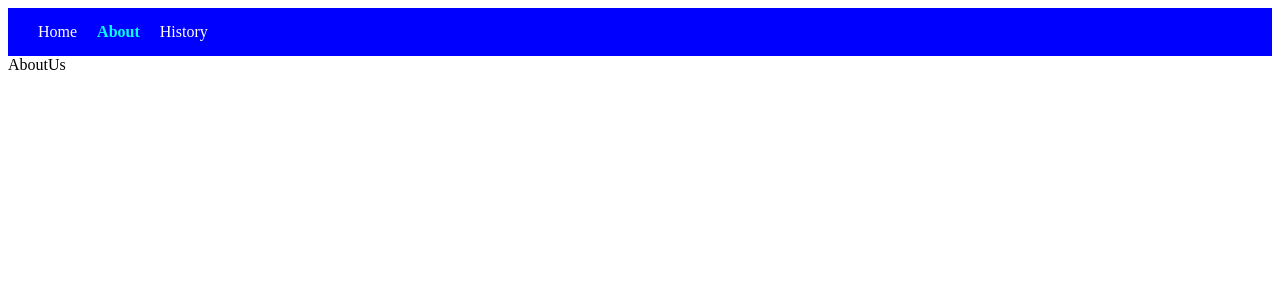
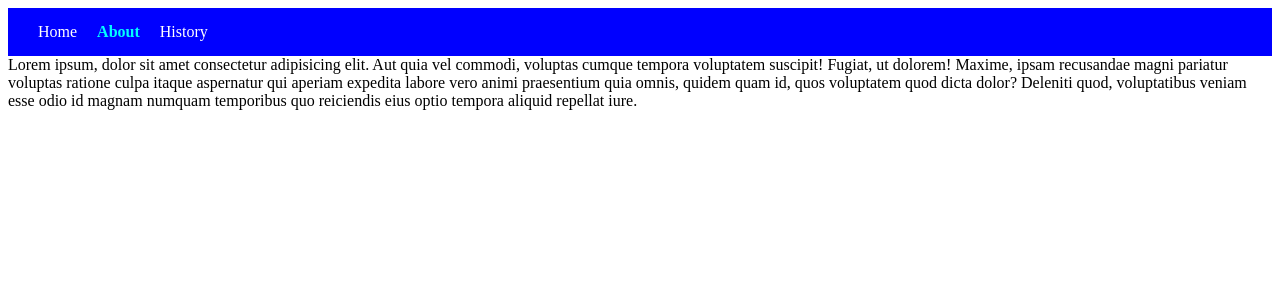
Before and after one commit to furkansylu97/ReactJs_Projects, a React (Vite) app in the folder ReactRouter/: page /aboutUs in a window 1280 px wide. Shown: the top 300 px of the page. Built offline with nearby package versions, Linux system fonts and the light colour scheme.

Commit message:
Lazy Loading usage (rafc (React Arrow Function Component))

```diff
--- a/ReactRouter/src/App.jsx
+++ b/ReactRouter/src/App.jsx
@@ -1,8 +1,8 @@
-import { useState } from 'react'
+import React from 'react'
 import './App.css'
 import { Routes, Route } from 'react-router-dom'
 import { Home } from './components/Home'
-import { AboutUs } from './components/AboutUs'
+// import { AboutUs } from './components/AboutUs'
 import { Navbar } from './components/Navbar'
 import { Mission } from './components/Mission'
 import { NotFoundPage } from './components/NotFoundPage'
@@ -11,6 +11,9 @@ import { Company } from './components/Company'
 import { Team } from './components/Team'
 import { Members } from './components/Members'
 import { MemberDetail } from './components/MemberDetail'
+const LazyAboutUs = React.lazy(() =>
+  import('./components/AboutUs').then(module => ({ default: module.AboutUs }))
+);
 
 function App() {
 
@@ -20,7 +23,11 @@ function App() {
 
      <Routes>
       <Route path='/' element={<Home/>} />
-      <Route path='/aboutUs' element={<AboutUs/>} />
+      <Route path='/aboutUs' element={
+        <React.Suspense fallback={<div>Loading...</div>}>
+          <LazyAboutUs/>
+        </React.Suspense>
+        } />
       <Route path='/mission' element={<Mission/>} />
       <Route path='/history' element={<History/>} >
         <Route path='company' element={<Company/>} />
--- a/ReactRouter/src/components/AboutUs.jsx
+++ b/ReactRouter/src/components/AboutUs.jsx
@@ -2,6 +2,8 @@ import React from 'react'
 
 export const AboutUs = () => {
   return (
-    <div>AboutUs</div>
+    <div>
+      Lorem ipsum, dolor sit amet consectetur adipisicing elit. Aut quia vel commodi, voluptas cumque tempora voluptatem suscipit! Fugiat, ut dolorem! Maxime, ipsam recusandae magni pariatur voluptas ratione culpa itaque aspernatur qui aperiam expedita labore vero animi praesentium quia omnis, quidem quam id, quos voluptatem quod dicta dolor? Deleniti quod, voluptatibus veniam esse odio id magnam numquam temporibus quo reiciendis eius optio tempora aliquid repellat iure.
+    </div>
   )
 }
```
